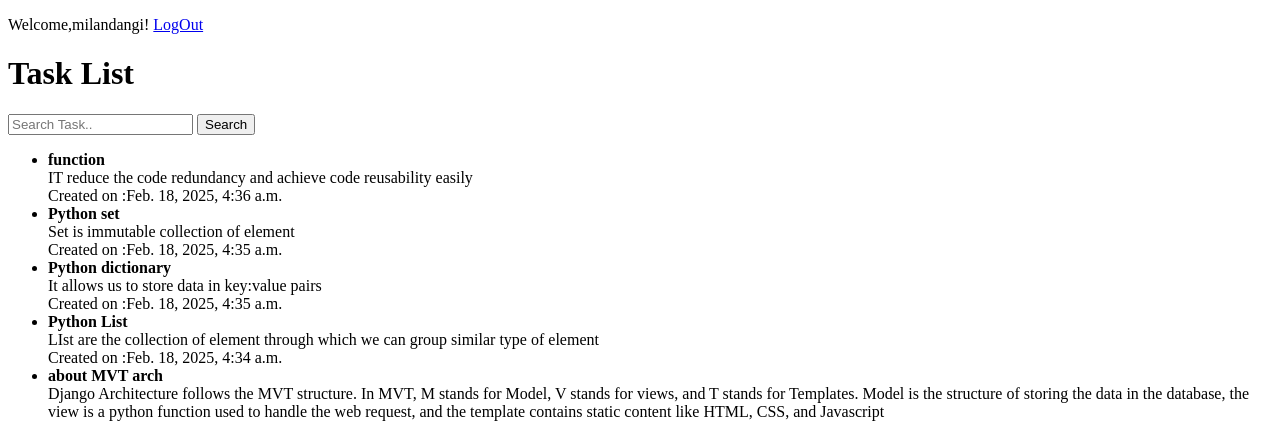
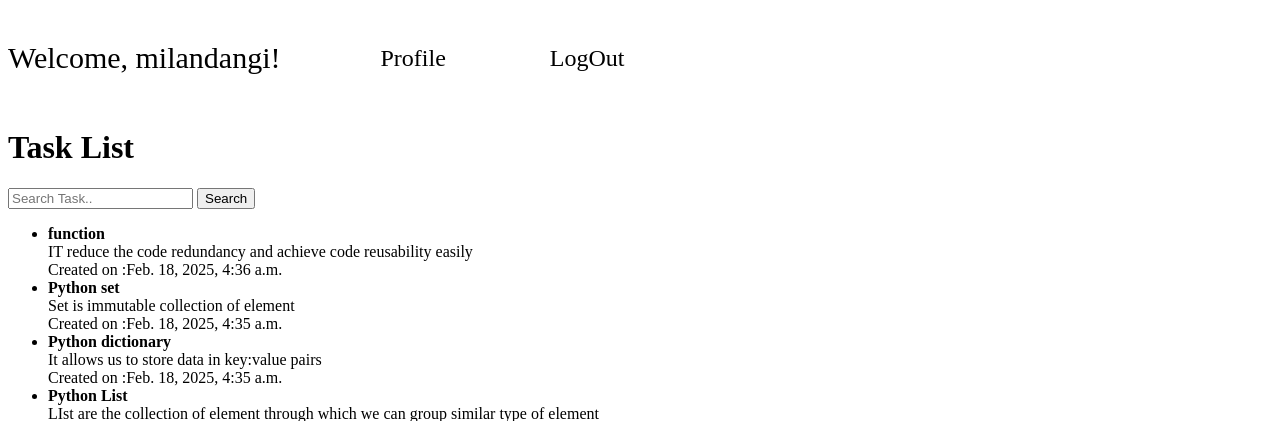
Before and after one commit to milan0122/Artova_Intern, a Django app: page /tasks/ in a window 1280 px wide. Shown: the top 421 px of the page. Run offline with Django 5.2, Linux system fonts and the light colour scheme; a user stored in the database is signed in; data comes from the database, SQL or seed files in the repository; both versions use the stored data as it was after the commit.

Commit message:
completing day11 and day12 tasks

```diff
--- a/Django_Task/internship_project/internship_project/urls.py
+++ b/Django_Task/internship_project/internship_project/urls.py
@@ -18,7 +18,7 @@ Including another URLconf
 from django.contrib import admin
 
 from django.urls import path
-from tasks.views import Hello,Task_list,create_task,delete_task,task_detail,edit_task,logoutUser
+from tasks.views import Hello,update_profile,Task_list,create_task,delete_task,task_detail,edit_task,logoutUser,register
 from django.contrib.auth import views as auth_views
 from django.views.generic import TemplateView
 urlpatterns = [
@@ -32,6 +32,12 @@ urlpatterns = [
 
     path('login/', auth_views.LoginView.as_view(template_name='tasks/login.html'), name='login'),
     # path('logout/', auth_views.LogoutView.as_view(), name='logout'),
-    path('logout/',logoutUser,name='logout')
+    path('logout/',logoutUser,name='logout'),
+
+    #for register
+    path('register/',register,name='register'),
+
+
+    path('profile/update',update_profile,name='update_profile')
 
 ]
--- a/Django_Task/internship_project/tasks/admin.py
+++ b/Django_Task/internship_project/tasks/admin.py
@@ -1,6 +1,7 @@
 from django.contrib import admin
 
 # Register your models here.
-from .models import Task
+from .models import Task,Profile
 
 admin.site.register(Task)
+admin.site.register(Profile)
--- a/Django_Task/internship_project/tasks/apps.py
+++ b/Django_Task/internship_project/tasks/apps.py
@@ -4,3 +4,6 @@ from django.apps import AppConfig
 class TasksConfig(AppConfig):
     default_auto_field = "django.db.models.BigAutoField"
     name = "tasks"
+
+def ready(self):
+    import tasks.signals
--- a/Django_Task/internship_project/tasks/models.py
+++ b/Django_Task/internship_project/tasks/models.py
@@ -1,4 +1,5 @@
 from django.db import models
+from django.contrib.auth.models import User
 
 # Create your models here.
 class Task(models.Model):
@@ -7,3 +8,12 @@ class Task(models.Model):
     created_at = models.DateTimeField(auto_now_add=True)
     def __str__(self):
         return self.title
+
+class Profile(models.Model):
+    user = models.OneToOneField(User,on_delete=models.CASCADE)
+    bio = models.CharField(max_length=500,blank=True)
+    location = models.CharField(max_length=100,blank=True)
+    profile_picture = models.ImageField(upload_to='profile_pics/',blank=True)
+
+    def __str__(self):
+        return f"{self.user.username}'s Profile"
--- a/Django_Task/internship_project/tasks/templates/tasks/login.html
+++ b/Django_Task/internship_project/tasks/templates/tasks/login.html
@@ -15,6 +15,7 @@
     {% if form.errors %}
     <p style="color:red">Invalid username or password. Please try again. </p>
     {%endif %}
+    <p>Don't have an Account? <a href="{% url 'register' %}">Register</a></p>
 
 </body>
 </html>
--- a/Django_Task/internship_project/tasks/templates/tasks/task_list.html
+++ b/Django_Task/internship_project/tasks/templates/tasks/task_list.html
@@ -1,23 +1,58 @@
 <!DOCTYPE html>
 <html lang="en">
+
 <head>
     <meta charset="UTF-8">
     <meta name="viewport" content="width=device-width, initial-scale=1.0">
     <title>Task_List</title>
+    <style>
+        .container {
+            height: 100px;
+            width: 100%;
+            display: flex;
+            /* justify-content: space-evenly; */
+            align-items: center;
+             /* background-color: aqua; */
+        }
+         .container-nav a{
+            display: inline-block;
+            text-decoration: none;
+            color:black;
+            font-size: 24px;
+            margin-left: 100px;
+        }
+        .welcome p{
+            font-size: 30px;
+            font-weight:500;
+        }
+    </style>
 </head>
+
 <body>
     <div>
-        {% if user.is_authenticated %}
-        <p>Welcome,{{user.username}}! <a href="{% url 'logout' %}">LogOut</a></p>
+        {% if not user.is_authenticated %}
+        <a href="{% url 'register' %}">Register</a>| <a href="{%url 'login' %}">Login</a>
         {% else %}
-        <a href="{% url 'login' %}">Login</a>
+        <div class="container">
+            <div class="welcome">
+                <p>Welcome, {{user.username}}!</p>
+            </div>
+           <div class="container-nav">
+            <a href="{% url 'update_profile' %}">Profile</a>
+            <a href="{% url 'logout' %}">LogOut</a>
+
+           </div>
+
+
+        </div>
+
         {% endif %}
     </div>
     <h1>Task List</h1>
 
     <!-- search  Task-->
     <form action="{% url 'task_list' %}" method="Get">
-        <input type="text" name="q" placeholder="Search Task.." >
+        <input type="text" name="q" placeholder="Search Task..">
         <button type="submit">Search</button>
 
     </form>
@@ -53,4 +88,5 @@
         {% endif %}
     </div>
 </body>
+
 </html>
--- a/Django_Task/internship_project/tasks/views.py
+++ b/Django_Task/internship_project/tasks/views.py
@@ -2,15 +2,30 @@ from django.shortcuts import render,redirect, get_object_or_404
 from django.core.paginator import Paginator
 from django.http import HttpResponse
 from .models import Task
-from .forms import taskForm
-from django.contrib.auth import logout
+from .forms import taskForm,UserRegistrationForm,ProfileUpdateForm
+from django.contrib.auth import logout,login
 from django.contrib.auth.decorators import login_required
+from django.contrib.auth.models import User
 def Hello(request):
     return HttpResponse("Welcome to the Internship Program")
 
 def logoutUser(request):
     logout(request)
     return redirect('login')
+def register(request):
+    forms= UserRegistrationForm()
+    if request.method == 'POST':
+        forms = UserRegistrationForm(request.POST)
+        if forms.is_valid():
+            user = forms.save(commit=False)
+            user.set_password(forms.cleaned_data['password'])
+            user.save()
+            login(request,user) #Automatically log the user
+            return redirect('task_list')
+        # else:
+        #     forms = UserRegistrationForm()
+    return render(request,'tasks/register.html',{'forms':forms})
+
 
 @login_required
 def Task_list(request):
@@ -63,3 +78,14 @@ def edit_task(request,task_id):
             return redirect('task_detail',task_id=task.id)
     context= {'form':form,'task':task}
     return render(request,'tasks/edit_task.html',context)
+@login_required
+def update_profile(request):
+    user = request.user.profile
+    if request.method=='POST':
+        up_form = ProfileUpdateForm(request.POST,request.FILES,instance=user)
+        if up_form.is_valid():
+            up_form.save()
+            return redirect('task_list')
+    else:
+        up_form= ProfileUpdateForm(instance=user)
+    return render(request,'tasks/update_profile.html',{'up_form':up_form})
```
Also changed, not shown: Django_Task/internship_project/tasks/forms.py (+22 -1 lines), Django_Task/internship_project/tasks/signals.py (added, +12 -0 lines), Django_Task/internship_project/tasks/templates/tasks/register.html (added, +17 -0 lines), Django_Task/internship_project/tasks/templates/tasks/update_profile.html (added, +17 -0 lines), Django_Task/internship_project/db.sqlite3, Django_Task/internship_project/profile_pics/cropped-_DSC5252.JPG (added), Django_Task/internship_project/tasks/migrations/0002_profile.py (added). Lines whose indentation alone changed are shown as unchanged.
